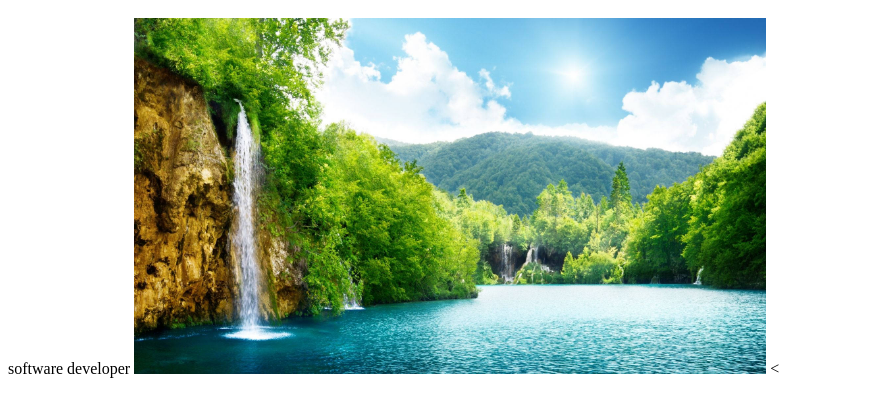
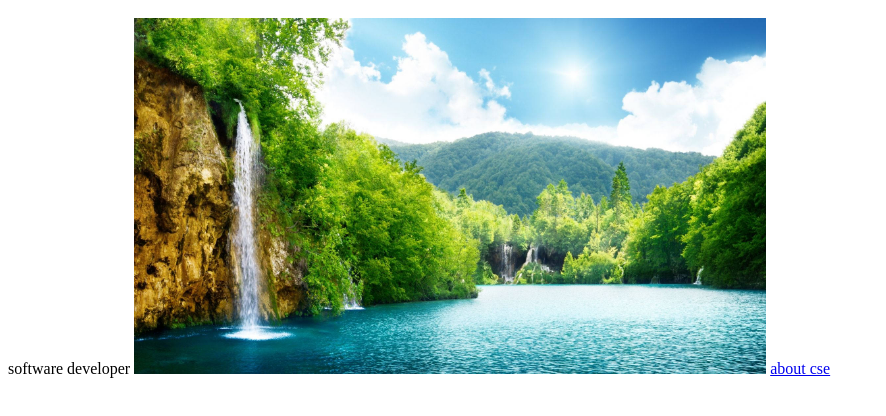
Before and after one commit to swapnareddy18/swapnareddy18, a plain HTML site: page index.html in a window 1280 px wide. Shown: the part 48-464 px from the top of the page, without its empty margins (0-886 px from the left). Drawn offline with Linux system fonts and the light colour scheme.

Commit message:
added cse.html

```diff
--- a/index.html
+++ b/index.html
@@ -5,6 +5,6 @@
      <body>
         <h1>swapna</h1> software developer
         <img width=50% src=nature.jpg>
-        <
+        <a href="cse.html"> about cse</a>
     </body>
 </html>
```
